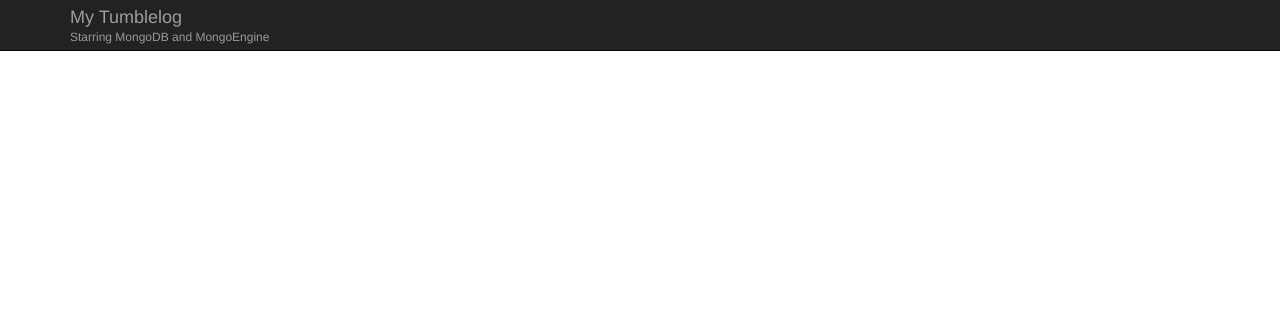
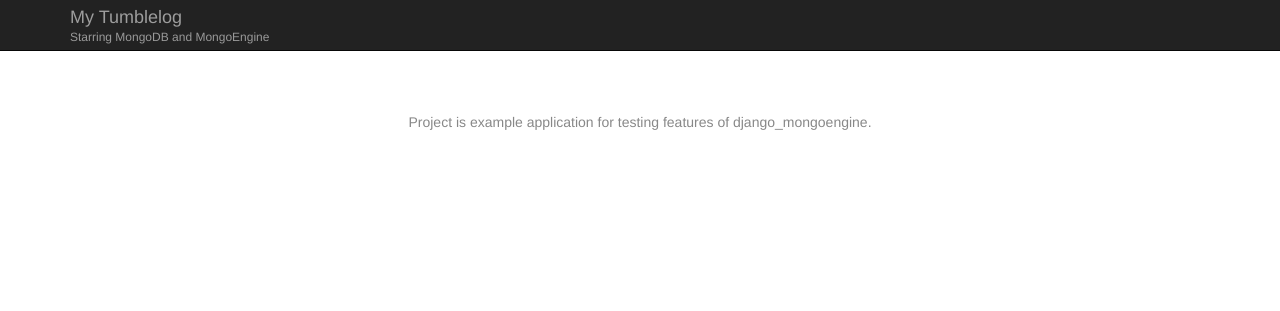
Before and after one commit to MongoEngine/django-mongoengine, a Django app: template example/tumblelog/tumblelog/templates/base.html in a window 1280 px wide. Shown: the top 311 px of the page. Run offline with Django 3.2, Linux system fonts and the light colour scheme; the template is opened without the code that fills it, so the values that code supplies are empty; parts of the project's set-up code (start-up, migrations or seed data) failed here and were passed over; some libraries are stand-ins or nearby versions.

Commit message:
added footer

```diff
--- a/example/tumblelog/tumblelog/templates/base.html
+++ b/example/tumblelog/tumblelog/templates/base.html
@@ -47,6 +47,11 @@
         </div>
       </div>
     </div>
+    <footer style="margin-top: 40px; margin-bottom: 20px; text-align: center; color: #888;">
+      <div class="container">
+        <p>Project is example application for testing features of django_mongoengine.</p>
+      </div>
+    </footer>
     {% block js_footer %}
       <script src="https://code.jquery.com/jquery-2.1.4.min.js"></script>
       <script src="https://maxcdn.bootstrapcdn.com/bootstrap/3.3.5/js/bootstrap.min.js"></script>
```
